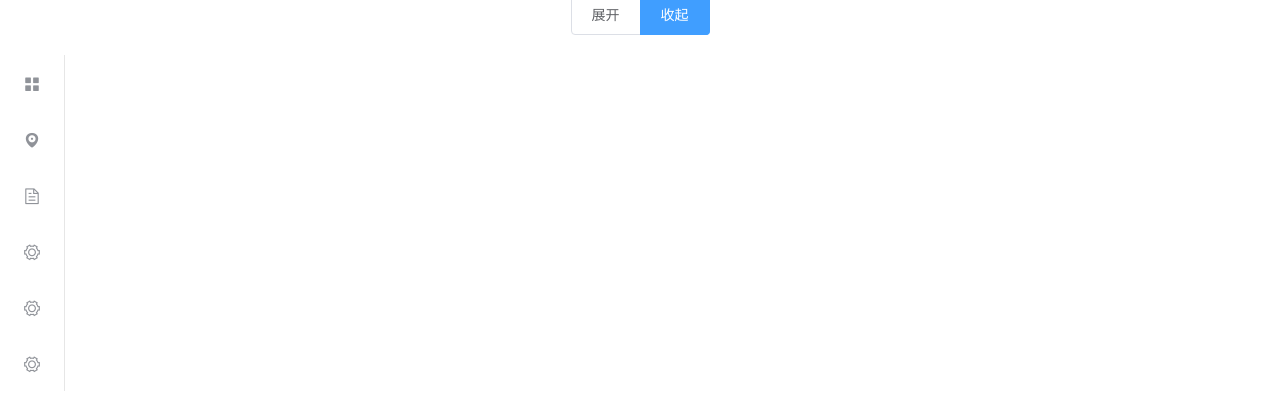
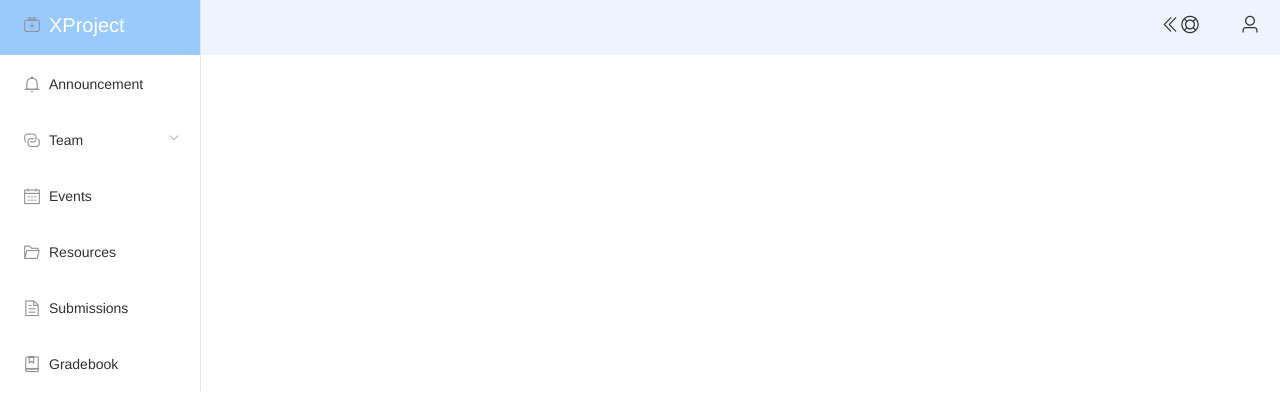
Before and after one commit to SUSTech-XProject/XProject, a Vue app in the folder web_frontend/xproject-vue/: page /test in a window 1280 px wide. Shown: the top 412 px of the page. Built offline with nearby package versions, Linux system fonts and the light colour scheme.

Commit message:
update sidebar&header

```diff
--- /dev/null
+++ b/web_frontend/xproject-vue/src/components/header/index.vue
@@ -0,0 +1,28 @@
+<template>
+  <div class = "header">
+    <el-header>
+      <i class="el-icon-d-arrow-left" style="text-align: left"></i>
+      <i style="margin-right: 40px" class="el-icon-help"></i>
+      <i class ="el-icon-user"></i>
+
+    </el-header>
+  </div>
+</template>
+
+<script>
+export default {
+  name: "index"
+}
+</script>
+
+<style>
+.header {
+  background-color: #edf4ff;
+  color: #333;
+  line-height: 60px;
+  width:100%;
+  font-size: 20px;
+  text-align: right;
+
+}
+</style>
--- /dev/null
+++ b/web_frontend/xproject-vue/src/components/sidebar/index.vue
@@ -0,0 +1,84 @@
+<template>
+  <div id = "left-bar">
+  <el-menu  class="el-menu-vertical-demo" @open="handleOpen" @close="handleClose" :collapse="isCollapse">
+    <el-menu-item index="1" id = "Title">
+      <i class="el-icon-first-aid-kit" ></i>
+      <span slot="title">XProject</span>
+    </el-menu-item>
+
+    <el-menu-item index="2">
+      <i class="el-icon-bell"></i>
+      <span slot="default">Announcement</span>
+    </el-menu-item>
+
+    <el-submenu index="3">
+      <template slot="title">
+        <i class="el-icon-connection"></i>
+        <span slot="title">Team</span>
+      </template>
+      <el-menu-item-group>
+
+        <el-menu-item index="3-1">My Team</el-menu-item>
+        <el-menu-item index="3-2">Forming</el-menu-item>
+      </el-menu-item-group>
+
+    </el-submenu>
+
+    <el-menu-item index="4" >
+      <i class="el-icon-date"></i>
+      <span slot="title">Events</span>
+    </el-menu-item>
+    <el-menu-item index="5">
+      <i class="el-icon-folder-opened"></i>
+      <span slot="title">Resources</span>
+    </el-menu-item>
+    <el-menu-item index="6">
+      <i class="el-icon-document"></i>
+      <span slot="title">Submissions</span>
+    </el-menu-item>
+    <el-menu-item index="7">
+      <i class="el-icon-collection"></i>
+      <span slot="title">Gradebook</span>
+    </el-menu-item>
+  </el-menu>
+<!--  <el-radio-group v-model="isCollapse" style="margin-bottom: 20px;">-->
+<!--      <el-radio-button :label="false">展开</el-radio-button>-->
+<!--      <el-radio-button :label="true">收起</el-radio-button>-->
+<!--    </el-radio-group>-->
+  </div>
+</template>
+
+<script>
+export default {
+  data() {
+    return {
+      isCollapse: false
+    };
+  },
+  methods: {
+    handleOpen(key, keyPath) {
+      console.log(key, keyPath);
+    },
+    handleClose(key, keyPath) {
+      console.log(key, keyPath);
+    }
+  }
+}
+</script>
+
+<style>
+.el-menu-vertical-demo:not(.el-menu--collapse) {
+  width: 200px;
+  min-height: 100%;
+  margin: 0;
+  padding: 0;
+  text-align: left;
+  height: 100%;
+}
+#Title{
+  background-color: #9acafd;
+  color: white;
+  font-size: 20px;
+  height: 60px;
+}
+</style>
--- a/web_frontend/xproject-vue/src/components/sidebar/left/index.vue
+++ /dev/null
@@ -1,69 +0,0 @@
-<template>
-  <div id = "left-bar">
-  <el-radio-group v-model="isCollapse" style="margin-bottom: 20px;">
-    <el-radio-button :label="false">展开</el-radio-button>
-    <el-radio-button :label="true">收起</el-radio-button>
-  </el-radio-group>
-  <el-menu default-active="1-4-1" class="el-menu-vertical-demo" @open="handleOpen" @close="handleClose" :collapse="isCollapse">
-    <el-menu-item index="1">
-      <i class="el-icon-menu"></i>
-      <span slot="title">Announcement</span>
-    </el-menu-item>
-
-    <el-submenu index="2">
-      <template slot="title">
-        <i class="el-icon-location"></i>
-        <span slot="title">Team</span>
-      </template>
-      <el-menu-item-group>
-
-        <el-menu-item index="1-1">My Team</el-menu-item>
-        <el-menu-item index="1-2">Forming</el-menu-item>
-      </el-menu-item-group>
-
-    </el-submenu>
-
-    <el-menu-item index="3" >
-      <i class="el-icon-document"></i>
-      <span slot="title">Events</span>
-    </el-menu-item>
-    <el-menu-item index="4">
-      <i class="el-icon-setting"></i>
-      <span slot="title">Resources</span>
-    </el-menu-item>
-    <el-menu-item index="5">
-      <i class="el-icon-setting"></i>
-      <span slot="title">Submissions</span>
-    </el-menu-item>
-    <el-menu-item index="6">
-      <i class="el-icon-setting"></i>
-      <span slot="title">Gradebook</span>
-    </el-menu-item>
-  </el-menu>
-  </div>
-</template>
-
-<script>
-export default {
-  data() {
-    return {
-      isCollapse: true
-    };
-  },
-  methods: {
-    handleOpen(key, keyPath) {
-      console.log(key, keyPath);
-    },
-    handleClose(key, keyPath) {
-      console.log(key, keyPath);
-    }
-  }
-}
-</script>
-
-<style>
-.el-menu-vertical-demo:not(.el-menu--collapse) {
-  width: 200px;
-  min-height: 400px;
-}
-</style>
--- a/web_frontend/xproject-vue/src/views/test/TestPage.vue
+++ b/web_frontend/xproject-vue/src/views/test/TestPage.vue
@@ -1,17 +1,32 @@
 <template>
-  <left-bar></left-bar>
+  <div id = "temp">
+    <el-container>
+      <el-aside style="width: 201px">
+        <left-bar></left-bar>
+      </el-aside>
+      <el-container class = 'header'>
+        <Header></Header>
+      </el-container>
+    </el-container>
+
+  </div>
 </template>
 
 <script>
-  import LeftBar from '@/components/sidebar/left/index'
+  import LeftBar from '@/components/sidebar/index'
+  import Header from '@/components/header/index'
   export default{
     name:"Testpage",
     components:{
-      LeftBar
+      LeftBar,Header
     }
   }
 </script>
 
 <style>
-
+.header{
+  width : 100%;
+  float:right;
+  height: 60px;
+}
 </style>
```
